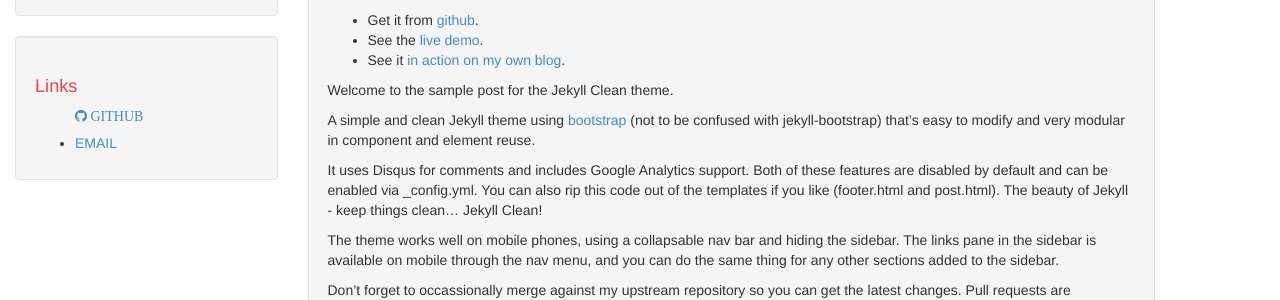
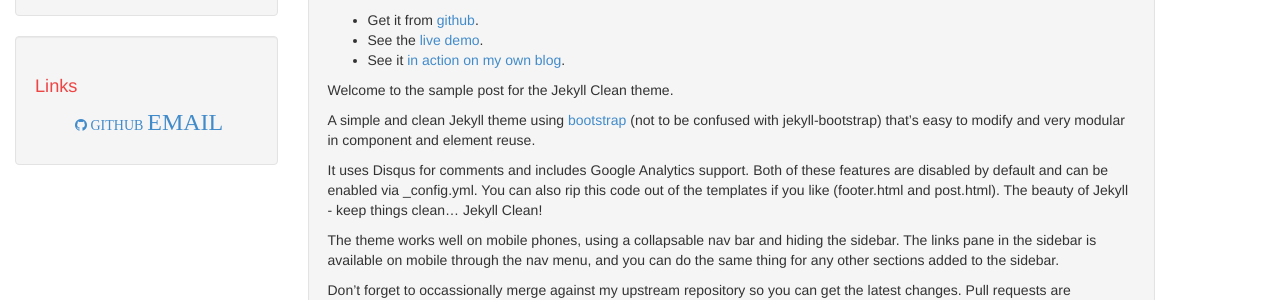
Before and after one commit to TsungJu/tsungju.github.io, a Jekyll site: the page built from index.html, in a window 1280 px wide. Shown: the part 310-610 px from the top of the page. Built offline with Jekyll 4.4.1, drawn with Linux system fonts in a browser that asks for light colours; the list of posts is cut into pages by our own code.

Commit message:
Update links-list.html

```diff
--- a/_includes/links-list.html
+++ b/_includes/links-list.html
@@ -1,8 +1,9 @@
 <!-- Add icon library -->
 <link rel="stylesheet" href="https://cdnjs.cloudflare.com/ajax/libs/font-awesome/4.7.0/css/font-awesome.min.css">
+<link rel="stylesheet" href="https://fonts.googleapis.com/icon?family=Material+Icons">
 
 <h1>Links</h1>
 <ul>
   <a href="https://github.com/TsungJu" class="fa fa-github"> GITHUB</a>
-  <li><a href="e285171@hotmail.com" class="material-icons"> EMAIL</a></li>
+  <a href="e285171@hotmail.com" class="material-icons"> EMAIL</a>
 </ul>
```
